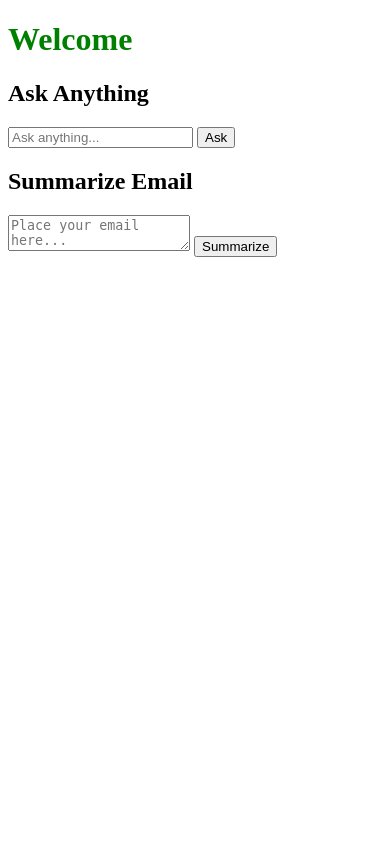
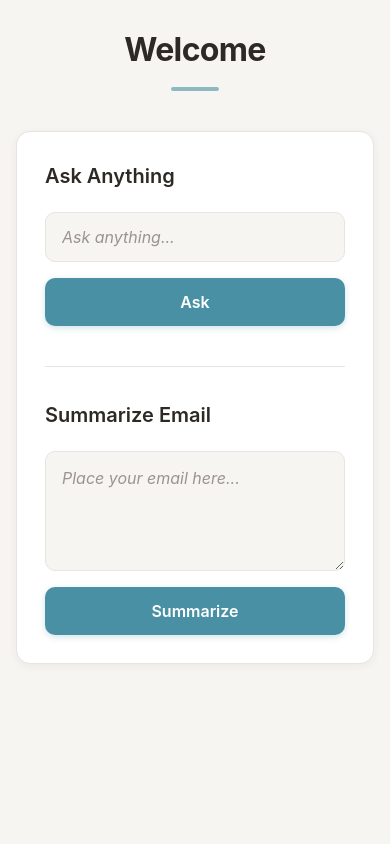
Before and after one commit to Samir-BK/MailBrief, a Flask app: page / in a window 390 px wide. Run offline with Flask 3, Linux system fonts and the light colour scheme.

Commit message:
Add CSS styling

```diff
--- a/static/style.css
+++ b/static/style.css
@@ -1,3 +1,295 @@
-h1 {
-  color: green;
+:root {
+  --bg-warm: #f7f5f2;
+  --bg-card: #ffffff;
+  --text-primary: #2d2a26;
+  --text-secondary: #6b6560;
+  --text-muted: #9a948e;
+  --accent: #4a90a4;
+  --accent-hover: #3d7a8c;
+  --accent-soft: rgba(74, 144, 164, 0.08);
+  --border: #e8e4df;
+  --border-focus: #4a90a4;
+  --shadow-soft: 0 2px 8px rgba(45, 42, 38, 0.06);
+  --shadow-hover: 0 4px 16px rgba(45, 42, 38, 0.1);
+  --radius: 14px;
+  --radius-sm: 10px;
+  --transition: all 0.25s cubic-bezier(0.4, 0, 0.2, 1);
 }
+
+/* Reset & Base */
+* {
+  margin: 0;
+  padding: 0;
+  box-sizing: border-box;
+}
+
+html {
+  font-size: 16px;
+  -webkit-font-smoothing: antialiased;
+  -moz-osx-font-smoothing: grayscale;
+}
+
+body {
+  font-family:
+    -apple-system, BlinkMacSystemFont, "Segoe UI", Roboto, "Helvetica Neue",
+    Arial, "Noto Sans", sans-serif;
+  background-color: var(--bg-warm);
+  color: var(--text-primary);
+  line-height: 1.6;
+  min-height: 100vh;
+  display: flex;
+  flex-direction: column;
+  align-items: center;
+  padding: 3rem 1.5rem;
+}
+
+/* Main Heading — Warm Welcome */
+.main-heading {
+  font-size: 2.5rem;
+  font-weight: 700;
+  color: var(--text-primary);
+  margin-bottom: 2.5rem;
+  text-align: center;
+  letter-spacing: -0.02em;
+  position: relative;
+}
+
+.main-heading::after {
+  content: "";
+  display: block;
+  width: 48px;
+  height: 4px;
+  background: var(--accent);
+  border-radius: 2px;
+  margin: 0.75rem auto 0;
+  opacity: 0.6;
+}
+
+/* Container — Soft Card Feel */
+.container {
+  width: 100%;
+  max-width: 640px;
+  background: var(--bg-card);
+  border-radius: var(--radius);
+  padding: 2.5rem;
+  box-shadow: var(--shadow-soft);
+  border: 1px solid var(--border);
+  animation: fadeInUp 0.6s ease-out;
+}
+
+/* Section Headings */
+.container h2 {
+  font-size: 1.25rem;
+  font-weight: 600;
+  color: var(--text-primary);
+  margin-bottom: 1.25rem;
+  display: flex;
+  align-items: center;
+  gap: 0.5rem;
+}
+
+.container h2:not(:first-of-type) {
+  margin-top: 2.5rem;
+  padding-top: 2rem;
+  border-top: 1px solid var(--border);
+}
+
+/* Forms */
+form {
+  display: flex;
+  flex-direction: column;
+  gap: 1rem;
+}
+
+/* Input Fields — Natural & Inviting */
+input[type="text"],
+textarea {
+  width: 100%;
+  padding: 0.875rem 1rem;
+  font-size: 1rem;
+  font-family: inherit;
+  color: var(--text-primary);
+  background: var(--bg-warm);
+  border: 1.5px solid var(--border);
+  border-radius: var(--radius-sm);
+  outline: none;
+  transition: var(--transition);
+  resize: vertical;
+}
+
+input[type="text"]::placeholder,
+textarea::placeholder {
+  color: var(--text-muted);
+  font-style: italic;
+}
+
+input[type="text"]:hover,
+textarea:hover {
+  border-color: #d0cbc5;
+}
+
+input[type="text"]:focus,
+textarea:focus {
+  border-color: var(--border-focus);
+  background: #ffffff;
+  box-shadow: 0 0 0 4px var(--accent-soft);
+}
+
+textarea {
+  min-height: 120px;
+  line-height: 1.5;
+}
+
+/* Buttons — Friendly & Tactile */
+button[type="submit"] {
+  align-self: flex-start;
+  padding: 0.875rem 2rem;
+  font-size: 1rem;
+  font-weight: 600;
+  font-family: inherit;
+  color: #ffffff;
+  background: var(--accent);
+  border: none;
+  border-radius: var(--radius-sm);
+  cursor: pointer;
+  transition: var(--transition);
+  box-shadow: 0 2px 6px rgba(74, 144, 164, 0.25);
+  position: relative;
+  overflow: hidden;
+}
+
+button[type="submit"]:hover {
+  background: var(--accent-hover);
+  transform: translateY(-1px);
+  box-shadow: 0 4px 12px rgba(74, 144, 164, 0.35);
+}
+
+button[type="submit"]:active {
+  transform: translateY(0);
+  box-shadow: 0 1px 3px rgba(74, 144, 164, 0.25);
+}
+
+button[type="submit"]:focus-visible {
+  outline: 3px solid var(--accent);
+  outline-offset: 2px;
+}
+
+/* Loading States — Gentle Pulse */
+#ask-loading,
+#summary-loading {
+  display: none;
+  margin-top: 1rem;
+  font-size: 0.95rem;
+  color: var(--accent);
+  font-weight: 500;
+  animation: gentlePulse 1.8s ease-in-out infinite;
+}
+
+/* Answer / Summary Output — Clean & Readable */
+#answer,
+#summary {
+  margin-top: 1.25rem;
+  padding: 1.25rem;
+  background: var(--accent-soft);
+  border-left: 3px solid var(--accent);
+  border-radius: 0 var(--radius-sm) var(--radius-sm) 0;
+  font-size: 1rem;
+  line-height: 1.7;
+  color: var(--text-primary);
+  word-wrap: break-word;
+  animation: fadeIn 0.4s ease-out;
+  display: none; /* Shown via JS when content arrives */
+}
+
+#answer:not(:empty),
+#summary:not(:empty) {
+  display: block;
+}
+
+/* Animations */
+@keyframes fadeInUp {
+  from {
+    opacity: 0;
+    transform: translateY(20px);
+  }
+  to {
+    opacity: 1;
+    transform: translateY(0);
+  }
+}
+
+@keyframes fadeIn {
+  from {
+    opacity: 0;
+  }
+  to {
+    opacity: 1;
+  }
+}
+
+@keyframes gentlePulse {
+  0%,
+  100% {
+    opacity: 0.6;
+  }
+  50% {
+    opacity: 1;
+  }
+}
+
+/* Responsive — Mobile Friendly */
+@media (max-width: 640px) {
+  body {
+    padding: 1.5rem 1rem;
+  }
+
+  .main-heading {
+    font-size: 2rem;
+  }
+
+  .container {
+    padding: 1.75rem;
+  }
+
+  button[type="submit"] {
+    width: 100%;
+    align-self: stretch;
+  }
+}
+
+/* Accessibility — Respect User Preferences */
+@media (prefers-reduced-motion: reduce) {
+  * {
+    animation-duration: 0.01ms !important;
+    transition-duration: 0.01ms !important;
+  }
+}
+
+/* Dark Mode Support */
+@media (prefers-color-scheme: dark) {
+  :root {
+    --bg-warm: #1a1a1a;
+    --bg-card: #242424;
+    --text-primary: #f0ece6;
+    --text-secondary: #b5afa8;
+    --text-muted: #7a756f;
+    --accent: #5ab4c9;
+    --accent-hover: #4a9eb3;
+    --accent-soft: rgba(90, 180, 201, 0.1);
+    --border: #3a3a3a;
+    --border-focus: #5ab4c9;
+    --shadow-soft: 0 2px 8px rgba(0, 0, 0, 0.25);
+    --shadow-hover: 0 4px 16px rgba(0, 0, 0, 0.35);
+  }
+
+  input[type="text"],
+  textarea {
+    background: #2a2a2a;
+    color: var(--text-primary);
+  }
+
+  input[type="text"]:focus,
+  textarea:focus {
+    background: #333333;
+  }
+}
```
